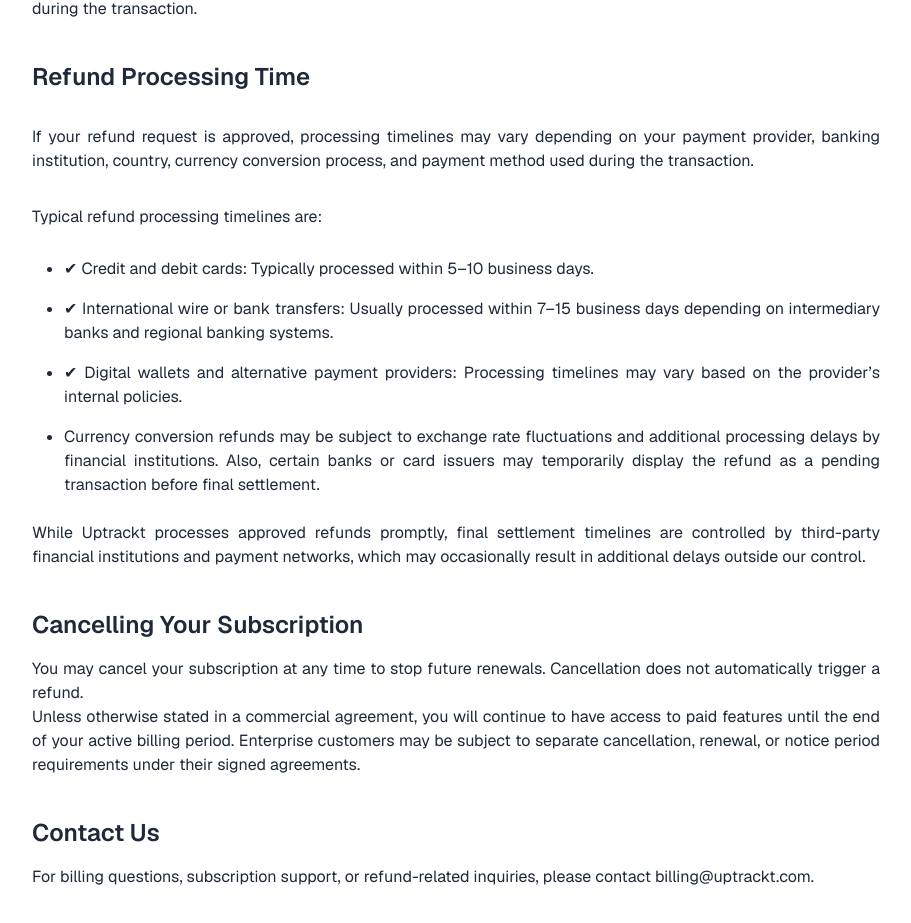
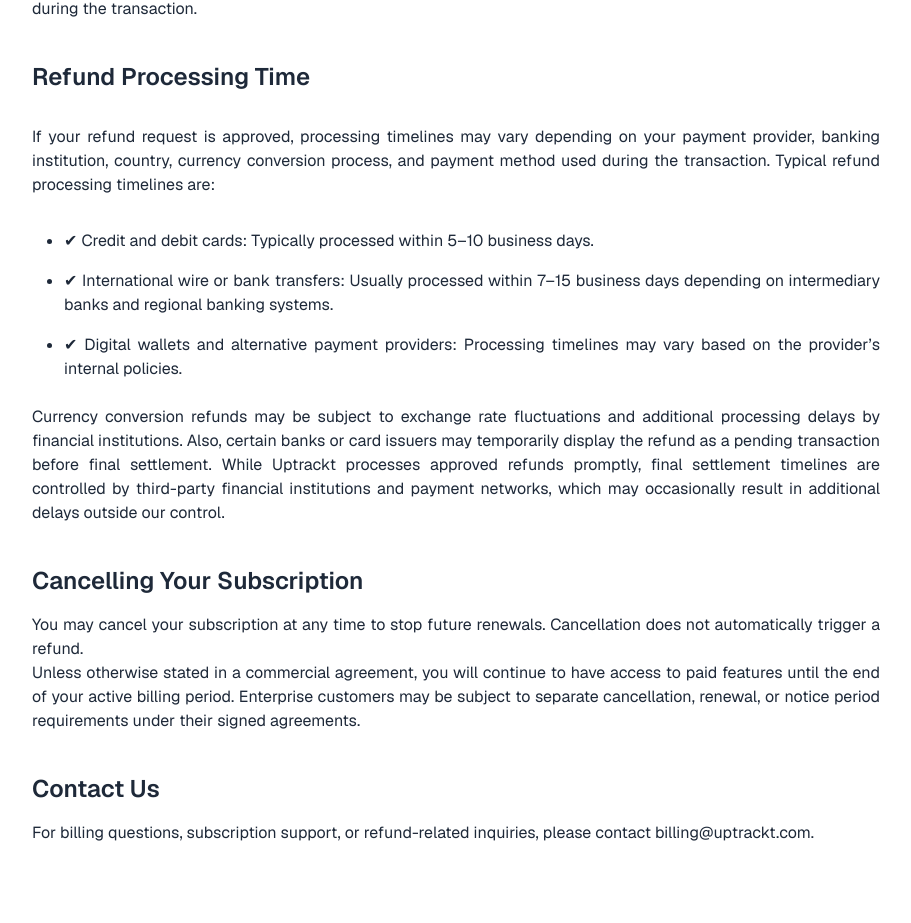
Before and after one commit to dushyantsinghbuckal/uptrackt-web, a Next.js app: page /refund-policy in a window 1280 px wide. Shown: the part 875-1798 px from the top of the page, without its empty margins (184-1095 px from the left). Built offline with nearby package versions, Linux system fonts and the light colour scheme.

Commit message:
Added refund policy page

```diff
--- a/app/refund-policy/page.tsx
+++ b/app/refund-policy/page.tsx
@@ -65,11 +65,8 @@ export default function RefundPolicyPage() {
           </h2>
           <p className="my-8 text-justify">
           If your refund request is approved, processing timelines may vary depending on your payment provider, banking institution, country,
-          currency conversion process, and payment method used during the transaction.
+          currency conversion process, and payment method used during the transaction. Typical refund processing timelines are:
          </p>
-         <p className="my-7 text-justify">
-    Typical refund processing timelines are:
-  </p>
 
   <ul className="list-disc pl-8 space-y-4 mb-6">
     <li>
@@ -87,15 +84,12 @@ export default function RefundPolicyPage() {
     ✔ Digital wallets and alternative payment providers: Processing
       timelines may vary based on the provider’s internal policies.
     </li>
-
-    <li>
-      Currency conversion refunds may be subject to exchange rate fluctuations and additional processing delays by financial
-      institutions. Also, certain banks or card issuers may temporarily display the refund as a pending transaction before final settlement.
-    </li>
      </ul>
           <p className="mt-5">
-          While Uptrackt processes approved refunds promptly, final settlement timelines are controlled by third-party financial institutions and
-    payment networks, which may occasionally result in additional delays outside our control.
+          Currency conversion refunds may be subject to exchange rate fluctuations and additional processing delays by financial
+      institutions. Also, certain banks or card issuers may temporarily display the refund as a pending transaction before final settlement. While Uptrackt
+      processes approved refunds promptly, final settlement timelines are controlled by third-party financial institutions and
+      payment networks, which may occasionally result in additional delays outside our control.
         </p>
         </section>
 
```
